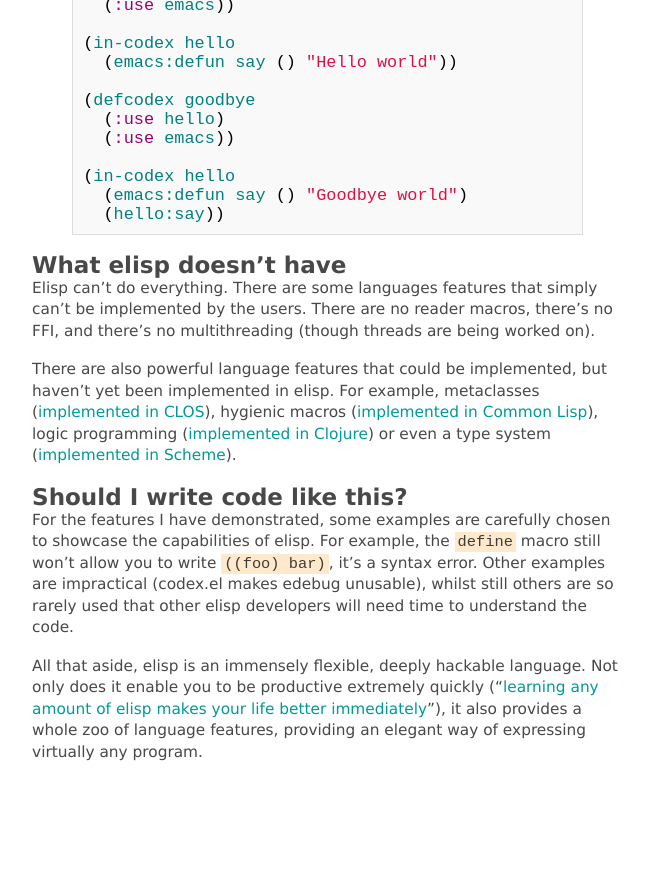
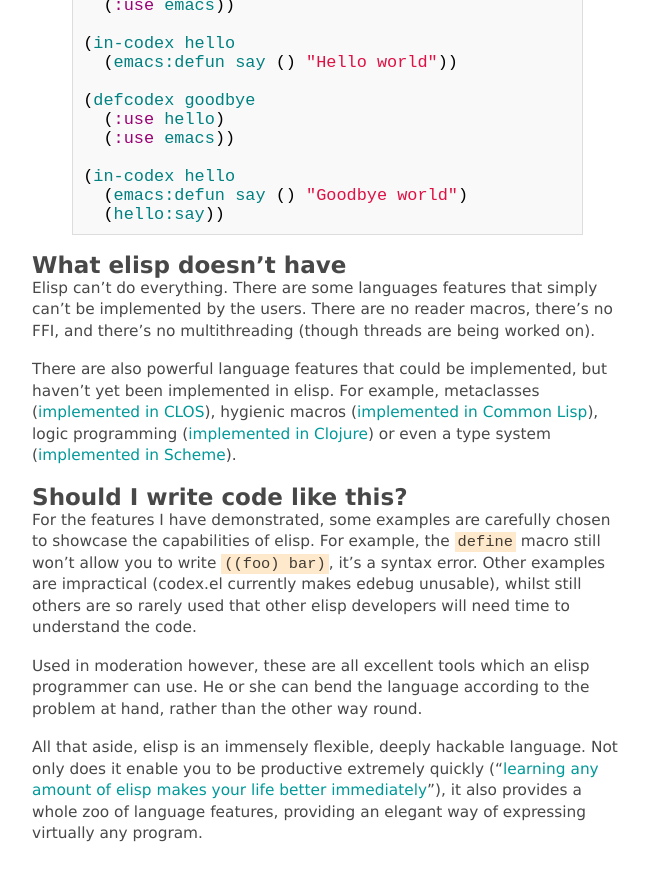
Before and after one commit to Wilfred/wilfred.github.com, a Jekyll site: the page built from _posts/2013-06-29-multi-paradigm-adventures.markdown, in a window 1280 px wide and 900 px high, scrolled down 7040 px. Shown: the top 881 px of the window, without its empty margins (439-1088 px from the left). Built offline with Jekyll 4.4.1, drawn with Linux system fonts in a browser that asks for light colours; before the commit the page ends 7858 px from its top, so only the background shows below that; some of the changed text lies outside the part shown.

Commit message:
updating datestamp, tweakign conclusion

```diff
--- a/_posts/2013-05-09-multi-paradigm-elisp.markdown
+++ b/_posts/2013-06-29-multi-paradigm-adventures.markdown
@@ -431,9 +431,13 @@ even a type system
 For the features I have demonstrated, some examples are carefully
 chosen to showcase the capabilities of elisp. For example, the
 `define` macro still won't allow you to write `((foo) bar)`, it's a
-syntax error. Other examples are impractical (codex.el makes edebug
-unusable), whilst still others are so rarely used that other elisp
-developers will need time to understand the code.
+syntax error. Other examples are impractical (codex.el currently makes
+edebug unusable), whilst still others are so rarely used that other
+elisp developers will need time to understand the code.
+
+Used in moderation however, these are all excellent tools which an elisp
+programmer can use. He or she can bend the language according to the
+problem at hand, rather than the other way round.
 
 All that aside, elisp is an immensely flexible, deeply hackable
 language. Not only does it enable you to be productive extremely quickly
```
